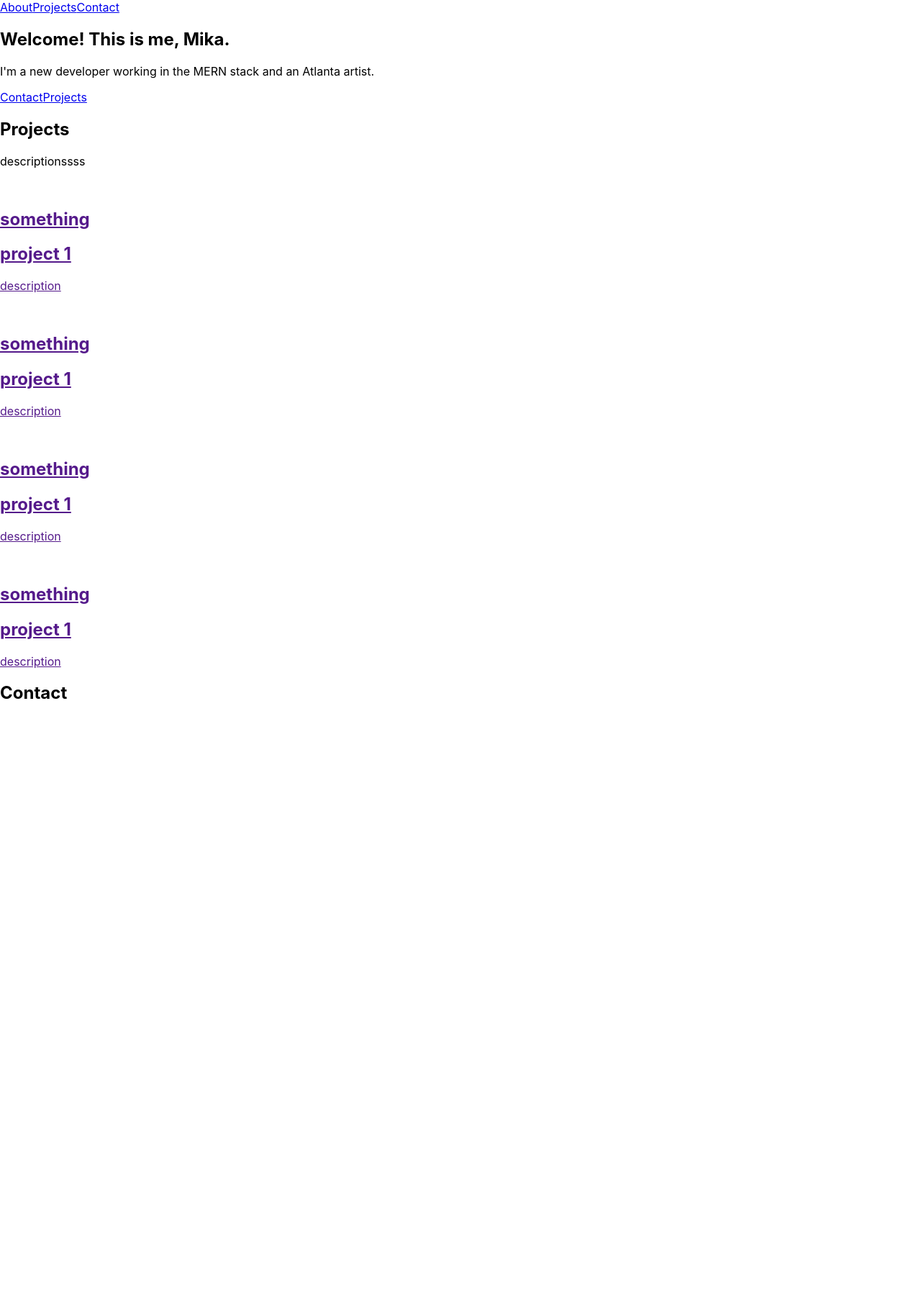
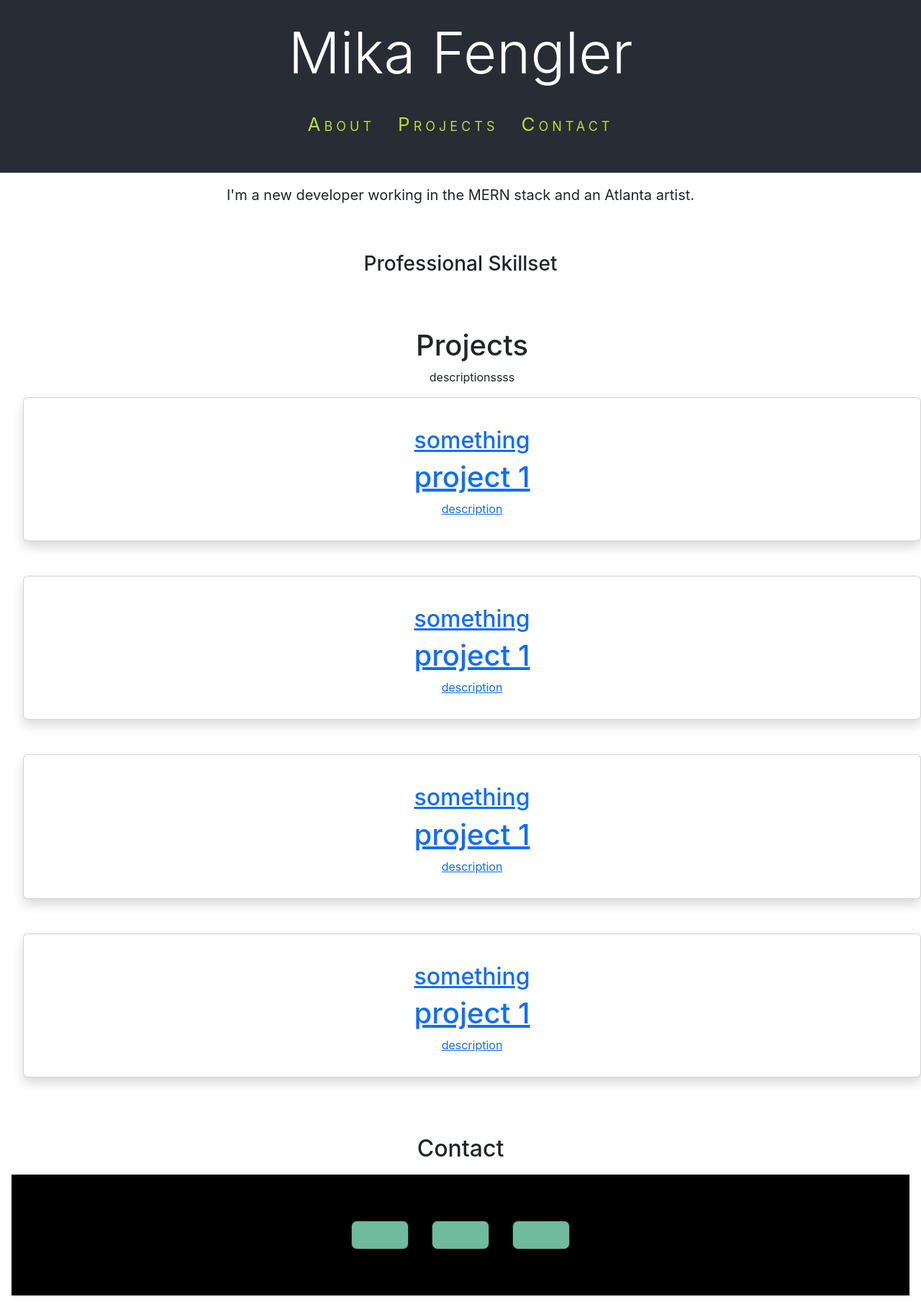
Before and after one commit to mikafeng/20-React-Portfolio, a React (Create React App) app in the folder my-app/: page / in a window 1280 px wide. Shown: the whole page at 72% size. Before the commit the page ends 997 px from the top, so only its background shows below. Built offline with nearby package versions, Linux system fonts and the light colour scheme.

Commit message:
adding styling/layout

```diff
--- a/my-app/package.json
+++ b/my-app/package.json
@@ -6,6 +6,7 @@
     "@testing-library/jest-dom": "^5.16.5",
     "@testing-library/react": "^13.4.0",
     "@testing-library/user-event": "^13.5.0",
+    "bootstrap": "^5.2.3",
     "react": "^18.2.0",
     "react-dom": "^18.2.0",
     "react-scripts": "5.0.1",
--- a/my-app/src/App.css
+++ b/my-app/src/App.css
@@ -1,3 +1,4 @@
+
 .App {
   text-align: center;
 }
@@ -15,7 +16,7 @@
 
 .App-header {
   background-color: #282c34;
-  min-height: 100vh;
+  min-height: 30vh;
   display: flex;
   flex-direction: column;
   align-items: center;
@@ -25,7 +26,11 @@
 }
 
 .App-link {
-  color: #61dafb;
+  color: hsl(75, 72%, 54%);
+  letter-spacing: 5px;
+  font-variant: small-caps;
+  text-decoration: none;
+
 }
 
 @keyframes App-logo-spin {
@@ -36,3 +41,17 @@
     transform: rotate(360deg);
   }
 }
+
+.footer-btn{
+ background-color: #70ba9f;
+ width: 5rem;
+ margin: 1rem;
+min-height: 5vh;
+
+}
+.footer{
+  background-color: black;
+  display: flex;
+  justify-content: center;
+
+}
--- a/my-app/src/App.js
+++ b/my-app/src/App.js
@@ -3,17 +3,23 @@ import About from "./components/About";
 import Contact from "./components/Contact";
 import Navbar from "./components/Navbar";
 import Projects from "./components/Projects";
-import logo from './logo.svg';
+import Footer from "./components/Footer"
+
+
+
 import './App.css';
 
 function App() {
   return (
-    <main>
+
+    <main className='App'>
       <Navbar/>
       <About/>
       <Projects/>
       <Contact/>
+      <Footer/>
     </main>
+
   );
 }
 
--- a/my-app/src/components/About.js
+++ b/my-app/src/components/About.js
@@ -2,18 +2,14 @@ import React from "react";
 
 export default function About() {
 return(
-    <section>
-        <div>
-            <div>
-                <h1>Welcome! This is me, Mika.</h1>
-                <p>
-                    I'm a new developer working in the MERN stack and an Atlanta artist.
-                </p>
-                <div id="links">
-                    <a href="contact">Contact</a>
-                    <a href="projects">Projects</a>
-                </div>
-            </div>
+    <section className="about">
+        <div className="row m-3">
+            <p className="blockquote">
+                I'm a new developer working in the MERN stack and an Atlanta artist.
+             </p>
+        </div>
+        <div className="row m-5">
+            <h3> Professional Skillset </h3>
         </div>
     </section>
  );
--- a/my-app/src/components/Contact.js
+++ b/my-app/src/components/Contact.js
@@ -7,6 +7,6 @@ export default function Contact() {
                 <h2>Contact</h2>
             </div>
         </section>
-    )
+    );
 
  }
--- /dev/null
+++ b/my-app/src/components/Footer.js
@@ -0,0 +1,19 @@
+import React from "react";
+
+export default function Footer() {
+    return (
+        <section className="footer m-3 p-5">
+            <div className=" footer row in-line">
+                <button type="button" class=" footer-btn btn btn-dark btn-lg btn-floating">
+                    <i class="fas fa-camera"></i>
+                </button>
+                <button type="button" class=" footer-btn btn btn-dark btn-lg btn-floating">
+                    <i class="fas fa-camera"></i>
+                </button>
+                <button type="button" class=" footer-btn btn btn-dark btn-lg btn-floating">
+                    <i class="fas fa-camera"></i>
+                </button>
+            </div>
+        </section>
+    );
+}
--- a/my-app/src/components/Navbar.js
+++ b/my-app/src/components/Navbar.js
@@ -2,12 +2,13 @@ import React from "react";
 
 export default function Navbar() {
     return (
-        <header>
-            <div>
-                <a href="#about">About</a>
-                <a href="#projects">Projects</a>
-                <a href="#contact">Contact</a>
+        <header className="App-header">
+            <h1 className="display-1">Mika Fengler</h1>
+            <div className="navbar">
+                <a className="App-link p-3" href="#about">About</a>
+                <a className="App-link p-3" href="#projects">Projects</a>
+                <a className="App-link p-3" href="#contact">Contact</a>
             </div>
         </header>
-    )
+    );
  }
--- a/my-app/src/components/Projects.js
+++ b/my-app/src/components/Projects.js
@@ -3,7 +3,7 @@ import {projects} from "../data";
 
 export default function Projects() {
 return(
-    <section id="projects">
+    <section id="projects" className="container-fluid m-3 p-3">
         <div>
             <div>
                 <h1>Projects</h1>
@@ -11,7 +11,9 @@ return(
             </div>
             <div>
                 {projects.map((project) => (
+                    <div className="card shadow p-3 mb-5 bg-body-tertiary rounded">
                     <a href="">
+
                         <div>
                             <img src="" alt=""/>
                         </div>
@@ -25,13 +27,12 @@ return(
                             <p>{project.description}</p>
                         </div>
                     </a>
+                    </div>
                 ))
                 }
             </div>
         </div>
 
     </section>
-)
-
-
- }
+    );
+}
--- a/my-app/src/index.js
+++ b/my-app/src/index.js
@@ -1,5 +1,6 @@
 import React from 'react';
 import ReactDOM from 'react-dom/client';
+import 'bootstrap/dist/css/bootstrap.min.css';
 import './index.css';
 import App from './App';
 import reportWebVitals from './reportWebVitals';
```
Also changed, not shown: 1 other file (tests, documents, lock files or other folders).
